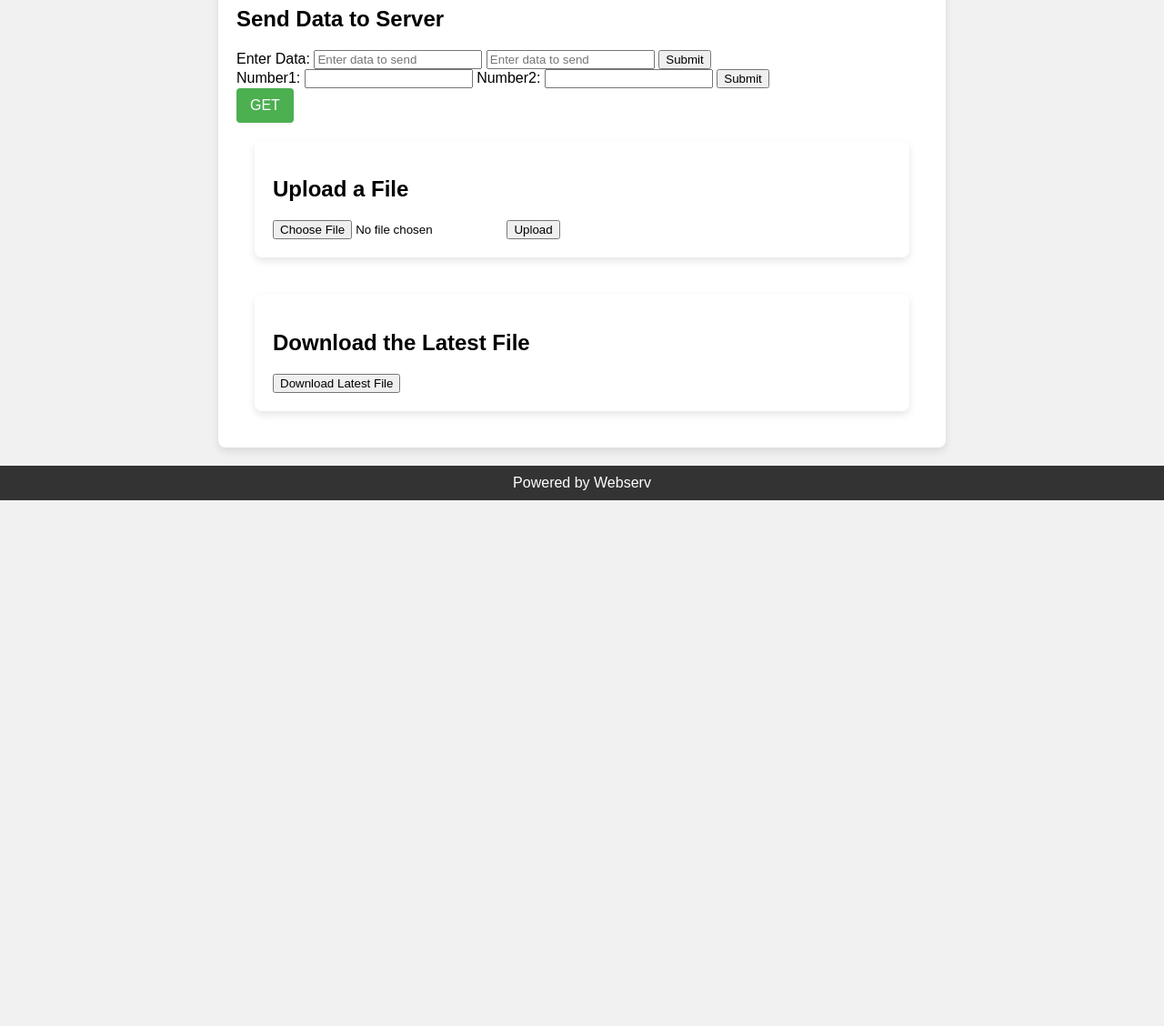
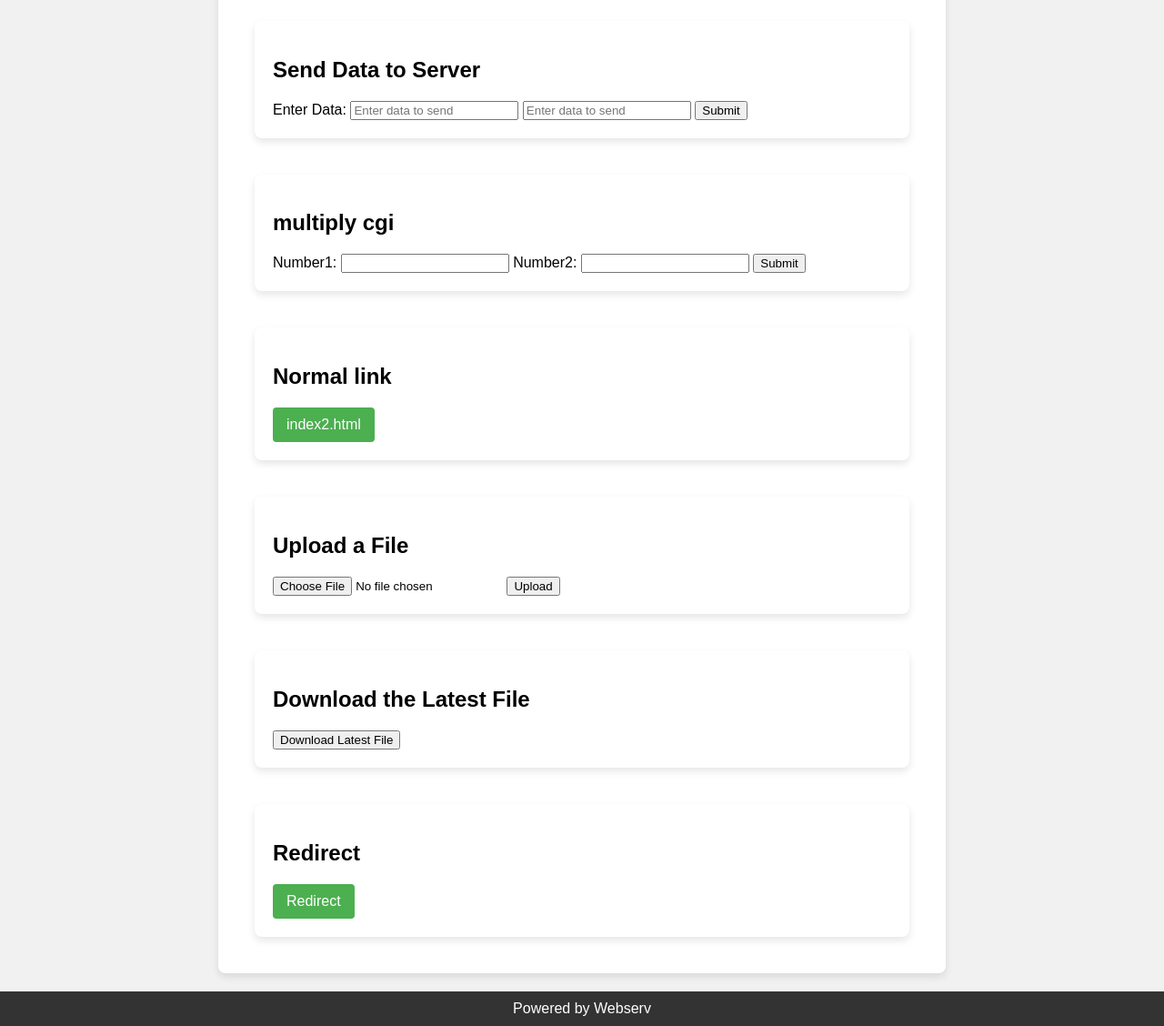
Before and after one commit to Ohmmagosh/42bangkok-webserv, a plain HTML site: page aweb/index.html in a window 1280 px wide. Shown: the part 283-1411 px from the top of the page at 91% size. Before the commit the page ends 833 px from the top, so only its background shows below. Drawn offline with Linux system fonts and the light colour scheme.

Commit message:
update html

```diff
--- a/aweb/index.html
+++ b/aweb/index.html
@@ -14,6 +14,8 @@
 				<p>This is the default page of Webserv. You can customize this page to display any content you like.</p>
 				<p>Enjoy using Webserv to serve your static and dynamic content!</p>
 
+				<div class="container">
+					<div class="content">
 						<h2>Send Data to Server</h2>
 						<form id="dataForm" action="http://localhost:8080/submit-data" method="POST">
 							<label for="dataInput">Enter Data:</label>
@@ -21,25 +23,26 @@
 							<input type="text" id="dataInput" name="hello" placeholder="Enter data to send">
 							<input type="submit" value="Submit">
 						</form>
-
+					</div>
+				</div>
+				<div class="container">
+					<div class="content">
+						<h2>multiply cgi</h3>
 						<form action="multiply.py" method="get">
 							<label for="number1">Number1:</label>
 							<input type="number" id="number1" name="number1">
-
 							<label for="number2">Number2:</label>
 							<input type="number" id="number2" name="number2">
-
 							<input type="submit" value="Submit">
 						</form>
-				<!-- Added GET, POST, and DELETE buttons -->
-				<a href="index2.html" class="link-button">GET</a>
-				<!-- <button onclick="handleGet()">GET</button> -->
-				<!-- <button onclick="handlePost()">POST</button> -->
-				<!-- <button onclick="handleDelete()">DELETE</button> -->
-
-				<!-- <input type="text" id="deleteInput" placeholder="Enter item to delete"> -->
-				<!-- <button onclick="handleDelete()">Delete</button> -->
-
+					</div>
+				</div>
+				<div class="container">
+					<div class="content">
+						<h2>Normal link</h2>
+						<a href="index2.html" class="link-button">index2.html</a>
+					</div>
+				</div>
 				<div class="container">
 					<div class="content">
 						<h2>Upload a File</h2>
@@ -53,6 +56,12 @@
 					<div class="content">
 						<h2>Download the Latest File</h2>
 						<button id="downloadButton" onclick="handleFileDownload()">Download Latest File</button>
+					</div>
+				</div>
+				<div class="container">
+					<div class="content">
+						<h2>Redirect</h2>
+						<a href="/redirect" class="link-button">Redirect</a>
 					</div>
 				</div>
 			</div>
```
Also changed, not shown: aweb/index2.html (+4 -2 lines). Lines whose indentation alone changed are shown as unchanged.
